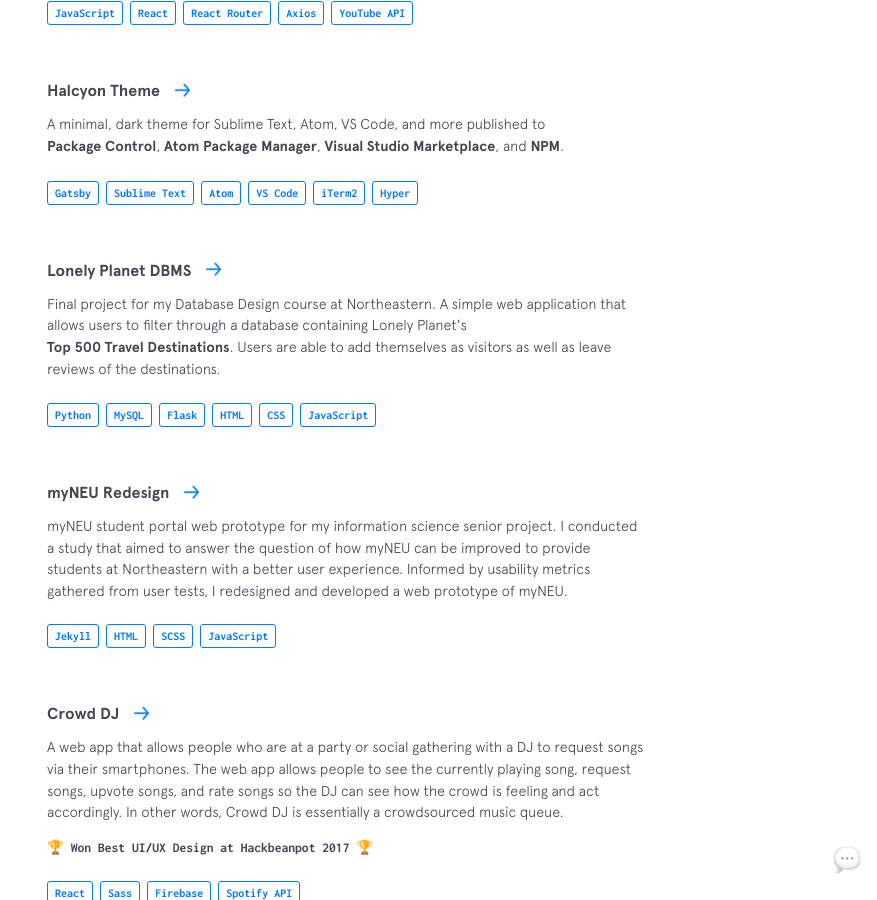
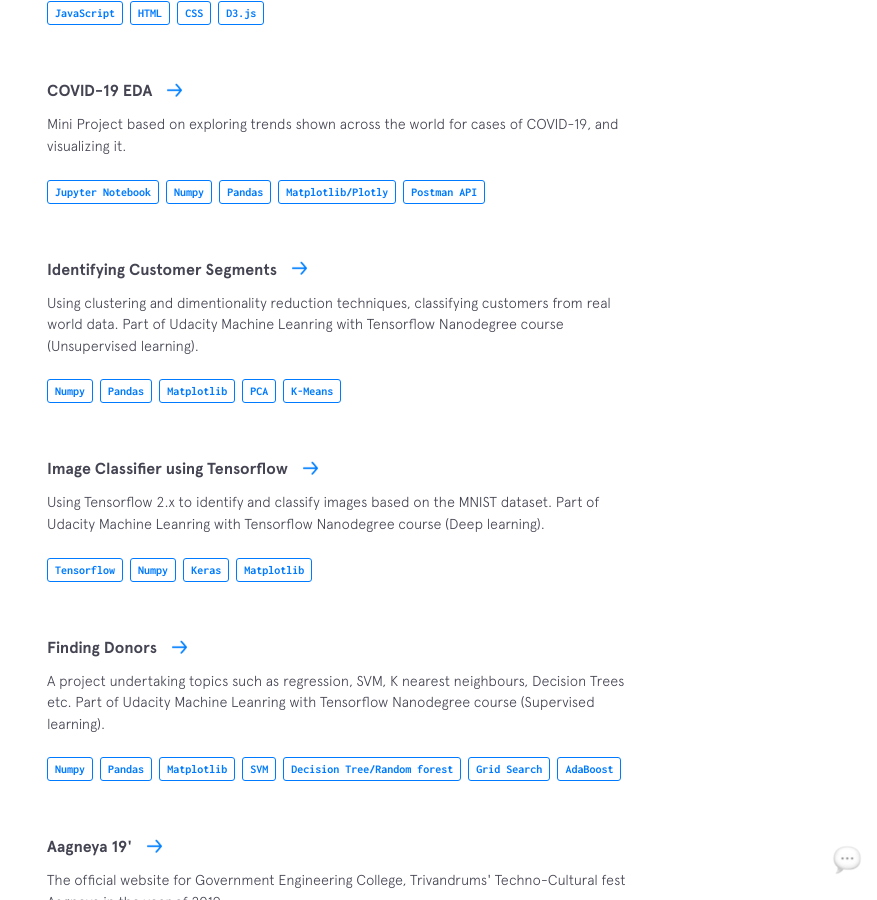
Before and after one commit to Madhav-Somanath/Portfolio, a Jekyll site: the page built from index.html, in a window 1280 px wide and 900 px high, scrolled down 4632 px. Shown: the whole window, without its empty margins (403-1280 px from the left). Built offline with Jekyll 4.4.1, drawn with Linux system fonts in a browser that asks for light colours; nearby versions of some CDN libraries; some of the changed text lies outside the part shown.

Commit message:
Other projects updated~

```diff
--- a/_data/experience.yml
+++ b/_data/experience.yml
@@ -40,5 +40,5 @@
 
 - company: Keltron
   url: http://www.keltron.org/
-  time: Jul - Dec 2016
+  time: Jun 2017 - Jul 2017
   position: Summer Intern
--- a/_data/other-projects.yml
+++ b/_data/other-projects.yml
@@ -1,162 +1,109 @@
-- name: Surf Videos
-  url: https://github.com/bchiang7/Surf-Videos
-  code: https://github.com/bchiang7/Surf-Videos
-  description: Small React project created during an interview process to browse and search surf videos via the YouTube API.
+- name: K-Means Clustering Visualizer
+  url: https://madhav-somanath.github.io/Kmeans
+  code: https://github.com/Madhav-Somanath/K-means-clustering
+  description: A broswer based visualizer for the popular clustering technique in machine learning known as K-Means Clustering.
   used:
     - thing: JavaScript
-    - thing: React
-    - thing: React Router
-    - thing: Axios
-    - thing: YouTube API
+    - thing: HTML
+    - thing: CSS
+    - thing: D3.js
 
-- name: Halcyon Theme
-  url: https://bchiang7.github.io/halcyon-site/
-  code: https://github.com/bchiang7/halcyon-site
-  description: A minimal, dark theme for Sublime Text, Atom, VS Code, and more published to <a class="underline-link" href="https://packagecontrol.io/packages/Halcyon%20Theme">Package Control</a>, <a class="underline-link" href="https://atom.io/themes/halcyon-syntax">Atom Package Manager</a>, <a class="underline-link" href="https://marketplace.visualstudio.com/items?itemName=brittanychiang.halcyon-vscode">Visual Studio Marketplace</a>, and <a class="underline-link" href="https://www.npmjs.com/package/hyper-halcyon-theme">NPM</a>.
+- name: COVID-19 EDA
+  url: https://github.com/Madhav-Somanath/Covid19EDA
+  code: https://github.com/Madhav-Somanath/Covid19EDA
+  description: Mini Project based on exploring trends shown across the world for cases of COVID-19, and visualizing it.
   used:
-    - thing: Gatsby
-    - thing: Sublime Text
-    - thing: Atom
+    - thing: Jupyter Notebook
+    - thing: Numpy
+    - thing: Pandas
+    - thing: Matplotlib/Plotly
+    - thing: Postman API
+
+- name: Identifying Customer Segments
+  url: https://github.com/Madhav-Somanath/IdentifyingCustomerSegments-UdacityULProject
+  code: https://github.com/Madhav-Somanath/IdentifyingCustomerSegments-UdacityULProject
+  description: Using clustering and dimentionality reduction techniques, classifying customers from real world data. Part of Udacity Machine Leanring with Tensorflow Nanodegree course (Unsupervised learning).
+  used:
+    - thing: Numpy
+    - thing: Pandas
+    - thing: Matplotlib
+    - thing: PCA
+    - thing: K-Means
+
+- name: Image Classifier using Tensorflow
+  url: https://github.com/Madhav-Somanath/ImageClassifier-UdacityDLProject
+  code: https://github.com/Madhav-Somanath/ImageClassifier-UdacityDLProject
+  description: Using Tensorflow 2.x to identify and classify images based on the MNIST dataset. Part of Udacity Machine Leanring with Tensorflow Nanodegree course (Deep learning).
+  used:
+    - thing: Tensorflow
+    - thing: Numpy
+    - thing: Keras
+    - thing: Matplotlib
+
+- name: Finding Donors
+  url: https://github.com/Madhav-Somanath/CharityML-UdacitySLProject
+  code: https://github.com/Madhav-Somanath/CharityML-UdacitySLProject
+  description: A project undertaking topics such as regression, SVM, K nearest neighbours, Decision Trees etc. Part of Udacity Machine Leanring with Tensorflow Nanodegree course (Supervised learning).
+  used:
+    - thing: Numpy
+    - thing: Pandas
+    - thing: Matplotlib
+    - thing: SVM
+    - thing: Decision Tree/Random forest
+    - thing: Grid Search
+    - thing: AdaBoost
+
+- name: Aagneya 19'
+  url: http://aagneya.co.in/
+  code: https://github.com/Madhav-Somanath/Aagneya19
+  description: The official website for Government Engineering College, Trivandrums' Techno-Cultural fest Aagneya in the year of 2019.
+  used:
+    - thing: JavaScript
+    - thing: HTML
+    - thing: CSS
+
+- name: React.js Expense Tracker
+  url: https://madhav-somanath.github.io/ExpenseTracker
+  code: https://github.com/Madhav-Somanath/ExpenseTrackerReact
+  description: An auto updating expense tracker made with React.js and Context API, built with support for future backend database.
+  used:
+    - thing: React.js
+    - thing: HTML
+    - thing: SCSS
+    - thing: JavaScript
+    - thing: Node.js
+    - thing: Context API
+
+- name: URL shortner
+  url: https://madhav-somanath.github.io/URLshort
+  code: https://github.com/Madhav-Somanath/UrlShortner-ClickTracker
+  description:  Implementation of a tracker for a URL shortener which handles event registration links of Aagneya'20 by shortening the URL and keeping a count of the click rate through to the shortened URL.
+  used:
+    - thing: HTML
+    - thing: CSS
+    - thing: JavaScript
+    - thing: React.js
+    - thing: MongoDB
+    - thing: Express
+    - thing: Node.js
+
+- name: JavaScript Piano
+  url: https://madhav-somanath.github.io/JavaScript-Piano
+  code: hhttps://github.com/Madhav-Somanath/JavaScriptPiano
+  description: A basic one octave piano made with JavaScript, HTML and CSS using Visual Studio Code editor.
+  used:
     - thing: VS Code
-    - thing: iTerm2
-    - thing: Hyper
-
-- name: Lonely Planet DBMS
-  url: https://github.com/bchiang7/CS3200-Project
-  code: https://github.com/bchiang7/CS3200-Project
-  description: Final project for my Database Design course at Northeastern. A simple web application that allows users to filter through a database containing Lonely Planet's <a class="underline-link" href="https://www.amazon.com/Lonely-Planets-Ultimate-Travel-Places/dp/1760342777" target="_blank">Top 500 Travel Destinations</a>. Users are able to add themselves as visitors as well as leave reviews of the destinations.
-  used:
-    - thing: Python
-    - thing: MySQL
-    - thing: Flask
     - thing: HTML
     - thing: CSS
     - thing: JavaScript
 
-- name: myNEU Redesign
-  url: https://bchiang7.github.io/Redesign-myNEU/
-  code: https://github.com/bchiang7/Redesign-myNEU
-  description: myNEU student portal web prototype for my information science senior project. I conducted a study that aimed to answer the question of how myNEU can be improved to provide students at Northeastern with a better user experience. Informed by usability metrics gathered from user tests, I redesigned and developed a web prototype of myNEU.
-  used:
-    - thing: Jekyll
-    - thing: HTML
-    - thing: SCSS
-    - thing: JavaScript
-
-- name: Crowd DJ
-  url: https://github.com/crowddj/crowddj-react
-  code: https://github.com/crowddj/crowddj-react
-  description:
-    A web app that allows people who are at a party or social gathering with a DJ to request songs via their smartphones. The web app allows people to see the currently playing song, request songs, upvote songs, and rate songs so the DJ can see how the crowd is feeling and act accordingly. In other words, Crowd DJ is essentially a crowdsourced music queue. <br>
-    <a class="small" href="http://projects.hackbeanpot.com/2017-projects.html">🏆 Won Best UI/UX Design at Hackbeanpot 2017 🏆</a>
-  used:
-    - thing: React
-    - thing: Sass
-    - thing: Firebase
-    - thing: Spotify API
-
-- name: Weather Widget
-  url: http://quiet-dusk-89245.herokuapp.com/
-  code: https://github.com/bchiang7/DemoWebApp
-  description: A simple weather app I made at HubSpot's Fall 2016 Web App Workshop with Node.js, Express, and Heroku. I used the OpenWeatherMap API to get weather and forecast data, and then used the current city's coordinates to create a map background that reflected the current city using the Google Maps API.
-  img: weather
+- name: DX Ball
+  url: https://madhav-somanath.github.io/DXBall
+  code: https://github.com/Madhav-Somanath/VanillaJSDXball
+  description: A minimal, web based version of the popular 90's game DX ball written in vanilla JavaScript.
   used:
     - thing: JavaScript
-    - thing: CSS
-    - thing: Node.js
-    - thing: Express
-    - thing: Heroku
-    - thing: OpenWeatherMap API
-    - thing: Google Maps API
-
-# - name: ScreenTime 2.0
-#   url: https://play.google.com/store/apps/details?id=com.starry.management
-#   description: App-blocking feature on <a class="underline-link" href="https://starry.com/station" target="_blank">Starry Station</a> that provides functionality for users to easily filter content, pause the internet, and even create custom rules for blocking apps like Facebook and Twitter right from their mobile phones. Learn more about ScreenTime 2.0 on <a class="underline-link" href="https://www.producthunt.com/tech/screentime-for-starry-station" target="_blank">Product Hunt</a> and the <a class="underline-link" href="https://blog.starry.com/whats-new-screentime-just-got-better-for-parents/" target="_blank">Starry Blog</a>.
-#   used:
-#   - thing: JavaScript
-#   - thing: CSS
-#   - thing: Handlebars
-#   - thing: Backbone
-#   - thing: Marionette
-#   - thing: Cordova
-
-- name: Personal Website V2
-  url: https://bchiang7.github.io/v2
-  code: https://github.com/bchiang7/v2
-  description: Second iteration of my personal website. Designed and developed with a conscious effort to avoid using any superfluous frameworks like Bootstrap.
-  used:
-    - thing: Jekyll
-    - thing: Handlebars
-    - thing: SCSS
-    - thing: JavaScript
-    - thing: Github Pages
-
-- name: React Resume
-  url: https://bchiang7.github.io/react-profile/
-  code: https://github.com/bchiang7/react-profile/
-  description: An online version of my 2016 resume I made for fun. I was interested in learning React.js, so I found this <a class="underline-link" href="https://medium.com/learning-new-stuff/building-your-first-react-js-app-d53b0c98dc#.1439cdewq">simple tutorial</a> and it kind of spun into this weekend project. I probably didn't need to use React at all, but hey, at least I learned a few things!
-  used:
-    - thing: JavaScript
-    - thing: React
-    - thing: CSS
-
-- name: CourseSource
-  url: http://webdevspring2016-chiangbrittany.rhcloud.com/project/client/#/login
-  code: https://github.com/bchiang7/WebDevSpring2016/tree/master/public/project
-  description: A web application built on the MEAN (MongoDB, Express, Angular, Node) stack for my web development course at Northeastern. I created this web app with the intention of providing Northeastern Students a better experience browsing the courses offered at Northeastern.
-  used:
     - thing: HTML
     - thing: CSS
-    - thing: JavaScript
+    - thing: VS Code
     - thing: Node.js
-    - thing: Angular
-    - thing: Express
-    - thing: MongoDB
-
-- name: NU Women in Tech
-  url: http://nuwit.ccs.neu.edu/
-  code: https://github.com/nuwit/website
-  description: Complete overhaul and redesign of NU Women in Tech's club website using Jekyll, built while serving as web chair on the e-board.
-  used:
-    - thing: Jekyll
-    - thing: HTML
-    - thing: CSS
-    - thing: JavaScript
-    - thing: Bootstrap
-
-- name: Fontipsums
-  url: https://bchiang7.github.io/fontipsums
-  code: https://github.com/bchiang7/fontipsums
-  description: As someone who has an eye for typography, I wanted a way to visually see different font combinations together. I whipped up this simple website to display some of my favorite pairings combined with some fun lorem ipsum variations I found on the web.
-  used:
-    - thing: HTML
-    - thing: SCSS
-
-- name: Personal Website V1
-  url: https://bchiang7.github.io/v1
-  code: https://github.com/bchiang7/website_2015/
-  description: My first portfolio website I designed and built in 2014. I learned quite a bit about HTML, CSS, and SEO. Since then, I think my web development and design skills have improved immensely.
-  used:
-    - thing: HTML
-    - thing: CSS
-    - thing: Bootstrap
-    - thing: JavaScript
-    - thing: jQuery
-
-- name: One Card For All
-  url: http://onecardforall.org
-  description: MullenLowe's 2016 holiday site built around an algorithm that generates a holiday greeting to each and every person on the planet. As new names appear, visitors can watch them fall, like snowflakes, onto a stylized world map. Users can also find their own name and see it as part of the world collective. Check out this short <a class="underline-link" href="http://us.mullenlowe.com/work/one-card-for-all/" target="_blank">video</a> describing the project.
-  used:
-    - thing: HTML
-    - thing: SCSS
-    - thing: JavaScript
-    - thing: jQuery
-
-- name: JetBlue HumanKinda
-  url: https://us.mullenlowe.com/work/humankinda/
-  description: Tumblr site complementing JetBlue's HumanKinda campaign and documentary. The site houses the video documentary, many graphics created by Mullen for the campaign, and an interactive quiz to determine how "HumanKinda" you are. Learn more about this project <a class="underline-link" href="http://us.mullenlowe.com/work/humankinda/" target="_blank">here</a>.
-  used:
-    - thing: HTML
-    - thing: CSS
-    - thing: JavaScript
-    - thing: jQuery
```
